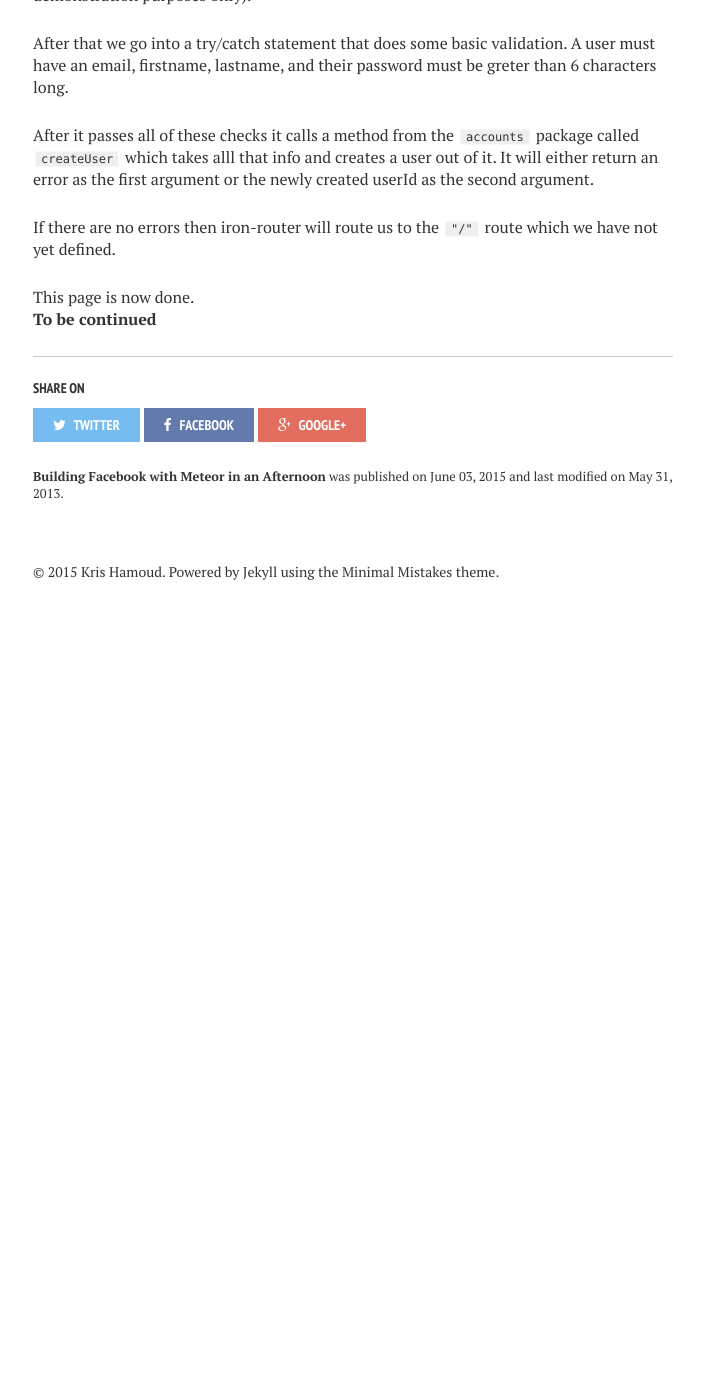
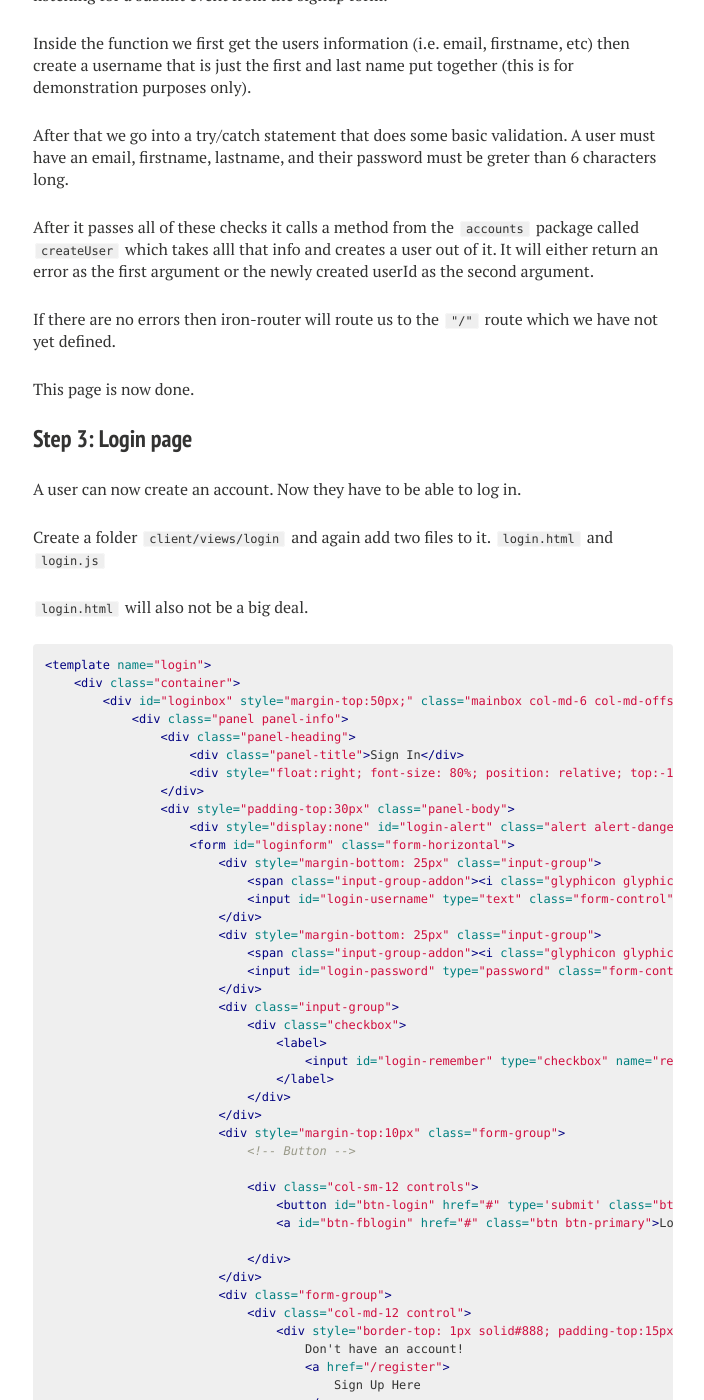
Before and after one commit to krishamoud/krishamoud.github.io, a Jekyll site: the page built from _posts/2015-06-03-building-a-facebook-clone-with-meteorjs.md, in a window 1280 px wide and 1400 px high, scrolled down 4835 px. Shown: the whole window, without its empty margins (287-991 px from the left). Built offline with Jekyll 4.4.1, drawn with Linux system fonts in a browser that asks for light colours; nearby versions of some CDN libraries; before the commit the page ends 5465 px from its top, so only the background shows below that; some of the changed text lies outside the part shown.

Commit message:
Update 2015-06-03-building-a-facebook-clone-with-meteorjs.md

```diff
--- a/_posts/2015-06-03-building-a-facebook-clone-with-meteorjs.md
+++ b/_posts/2015-06-03-building-a-facebook-clone-with-meteorjs.md
@@ -26,7 +26,7 @@ Things currently not included in this tutorial
 
 ## Before we begin
 
-I am not a great designer and I don't pretend to be.  However, I have wanted to make this tutorial for a while so I went and found a great [Twitter Bootstrap 3 Facebook template](http://www.bootply.com/render/96266) that I used to create this.  You should download it before you go any further in this tutorial. This tutorial assumes you have meteor installed in your dev environment.
+I am not a great designer and I don't pretend to be.  However, I have wanted to make this tutorial for a while so I went and found a great [Twitter Bootstrap 3 Facebook template](http://www.bootply.com/render/96266) that I used to create this.  You should download it before you go any further in this tutorial. This tutorial assumes you have meteor installed in your dev environment.  It is also assuming you understand some basics about meteor.
 
 ### Step 1: Structuring the application
 
@@ -94,6 +94,8 @@ Router.route('/login',{
     template:"login"
 })
 {% endhighlight %}
+
+All this is doing is saying "When a user hits the route '/login' render the 'login' template" and same for the registration page.
 
 Now we have to actually create these templates.
 
@@ -218,4 +220,90 @@ After it passes all of these checks it calls a method from the `accounts` packag
 If there are no errors then iron-router will route us to the `"/"` route which we have not yet defined.
 
 This page is now done.
-**To be continued**
+
+### Step 3: Login page
+
+A user can now create an account.  Now they have to be able to log in.
+
+Create a folder `client/views/login` and again add two files to it. `login.html` and `login.js`
+
+`login.html` will also not be a big deal.
+
+{% highlight html %}
+<template name="login">
+    <div class="container">
+        <div id="loginbox" style="margin-top:50px;" class="mainbox col-md-6 col-md-offset-3 col-sm-8 col-sm-offset-2">
+            <div class="panel panel-info">
+                <div class="panel-heading">
+                    <div class="panel-title">Sign In</div>
+                    <div style="float:right; font-size: 80%; position: relative; top:-10px"><a href="#">Forgot password?</a></div>
+                </div>
+                <div style="padding-top:30px" class="panel-body">
+                    <div style="display:none" id="login-alert" class="alert alert-danger col-sm-12"></div>
+                    <form id="loginform" class="form-horizontal">
+                        <div style="margin-bottom: 25px" class="input-group">
+                            <span class="input-group-addon"><i class="glyphicon glyphicon-user"></i></span>
+                            <input id="login-username" type="text" class="form-control" name="username" value="" placeholder="username or email">
+                        </div>
+                        <div style="margin-bottom: 25px" class="input-group">
+                            <span class="input-group-addon"><i class="glyphicon glyphicon-lock"></i></span>
+                            <input id="login-password" type="password" class="form-control" name="password" placeholder="password">
+                        </div>
+                        <div class="input-group">
+                            <div class="checkbox">
+                                <label>
+                                    <input id="login-remember" type="checkbox" name="remember" value="1"> Remember me
+                                </label>
+                            </div>
+                        </div>
+                        <div style="margin-top:10px" class="form-group">
+                            <!-- Button -->
+
+                            <div class="col-sm-12 controls">
+                                <button id="btn-login" href="#" type='submit' class="btn btn-success">Login  </button>
+                                <a id="btn-fblogin" href="#" class="btn btn-primary">Login with Facebook</a>
+
+                            </div>
+                        </div>
+                        <div class="form-group">
+                            <div class="col-md-12 control">
+                                <div style="border-top: 1px solid#888; padding-top:15px; font-size:85%">
+                                    Don't have an account!
+                                    <a href="/register">
+                                        Sign Up Here
+                                    </a>
+                                </div>
+                            </div>
+                        </div>
+                    </form>
+                </div>
+            </div>
+        </div>
+    </div>
+</template>
+{% endhighlight %}
+
+This is just a bootstrap page with a form on it.
+
+`login.js` will be just as boring.
+{% highlight javascript %}
+Template.login.events({
+    'submit #loginform':function(e){
+        e.preventDefault();
+        var username = $('input[name="username"]').val();
+        var password = $('input[name="password"]').val();
+        Meteor.loginWithPassword(username,password, function(err){
+            if(!err) {
+                Router.go("/")
+            }
+        })
+    }
+})
+{% endhighlight %}
+The template `login` is listening for a submit even from the `#login` form finding the username, password then calling a meteor method called `loginWithPassword` which takes two arguments, `username` and `password` then has a callback function that's called with no arguments on success or a single error argument on failure.
+
+Great!  We now have fully functioning login and registration for our soon to be facebook clone.
+
+## Profile page
+
+**to be continued**
```
Also changed, not shown: other parts of _posts/2015-06-03-building-a-facebook-clone-with-meteorjs.md (+1 -1 lines).
